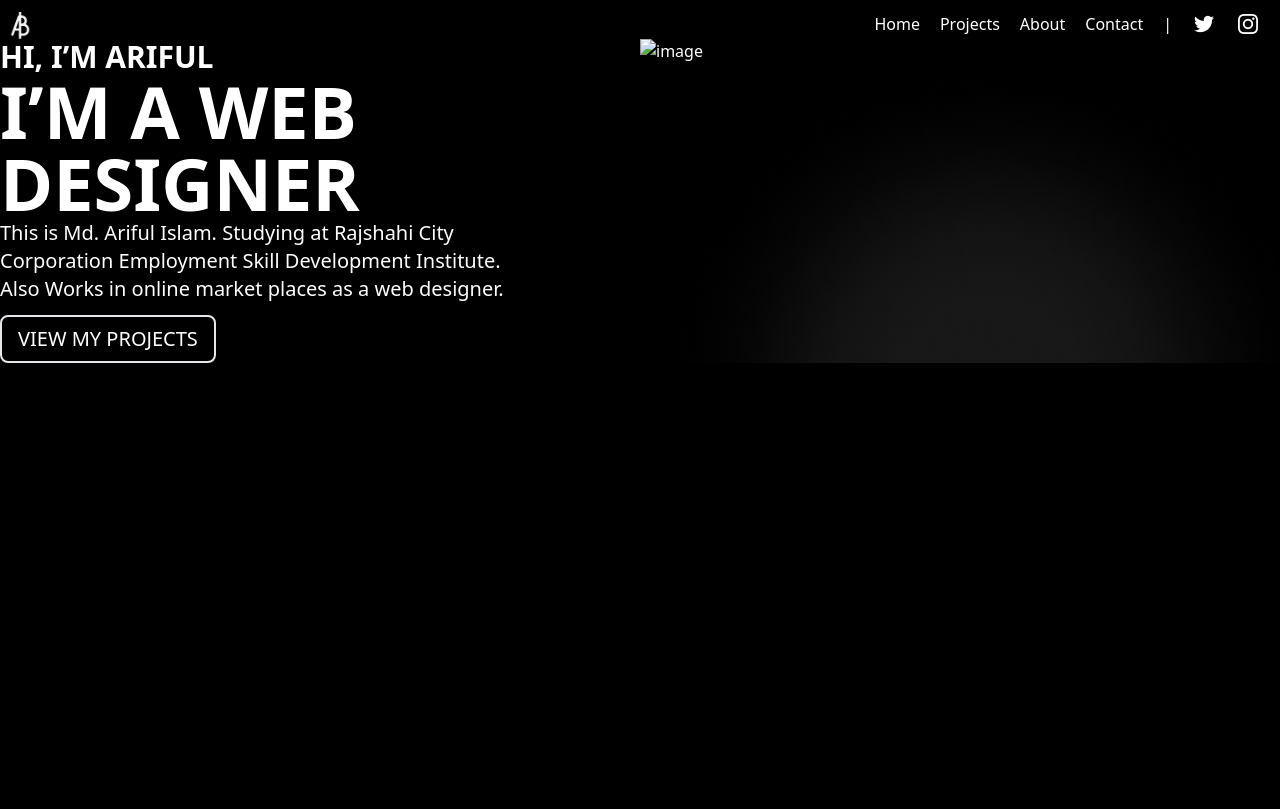
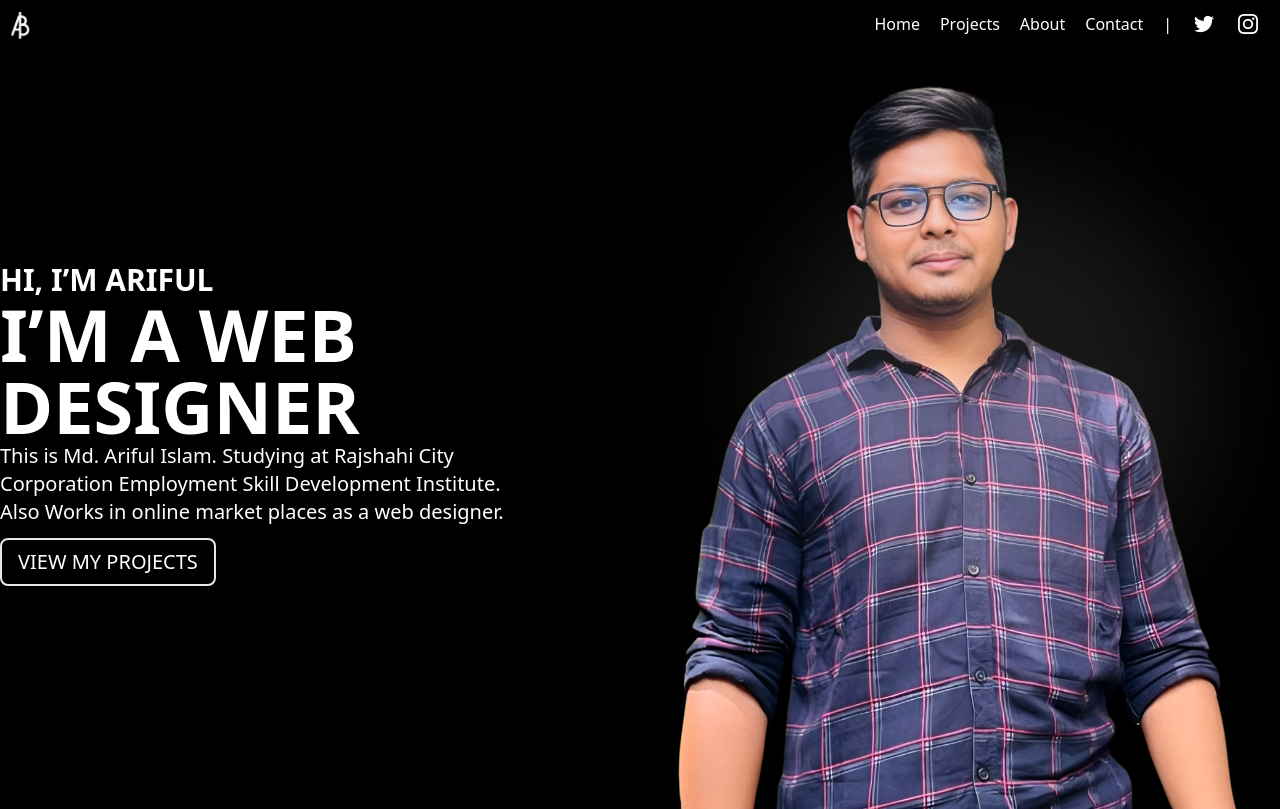
Before and after one commit to ariful5501/Portfolio, a website: page src/index.html in a window 1280 px wide. Drawn offline with nearby package versions, Linux system fonts and the light colour scheme.

Commit message:
max-h-screen add

```diff
--- a/src/index.html
+++ b/src/index.html
@@ -38,7 +38,7 @@
     </header>
   </section>
   <section id="hero">
-    <div class="container mx-auto grid grid-cols-2 text-white overflow-hidden">
+    <div class="container mx-auto grid grid-cols-2 text-white overflow-hidden max-h-screen">
       <div class="content-center">
         <div class="text-3xl font-bold">HI, I’M ARIFUL</div>
         <div class="text-7xl font-bold">
@@ -52,7 +52,7 @@
       </div>
       <div class="relative overflow-hidden">
         <img src="./accets/Ellipse 1.png" alt="image" class="absolute">
-        <img src="./accets/IMG-20220712-WA0014-removebg-preview 1.png" alt="image" class="">
+        <img src="./accets/ariful.png" alt="image" class=" ">
       </div>
     </div>
   </section>
```
Also changed, not shown: src/output.css.
